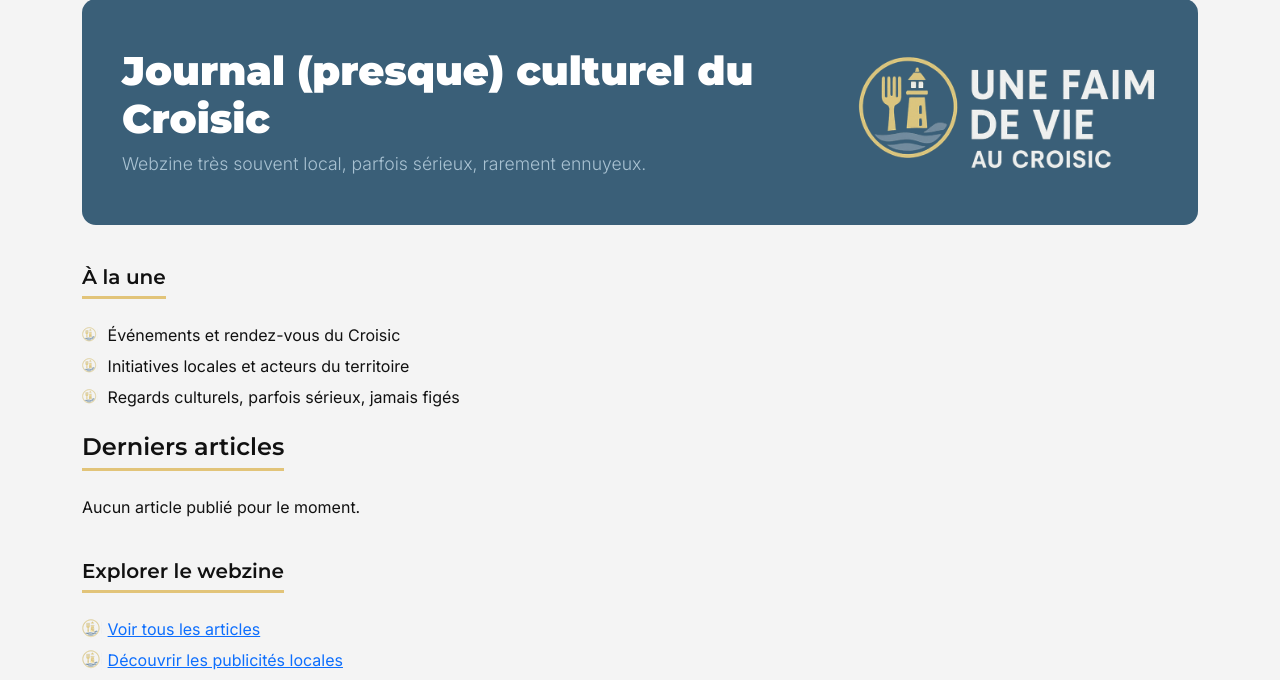
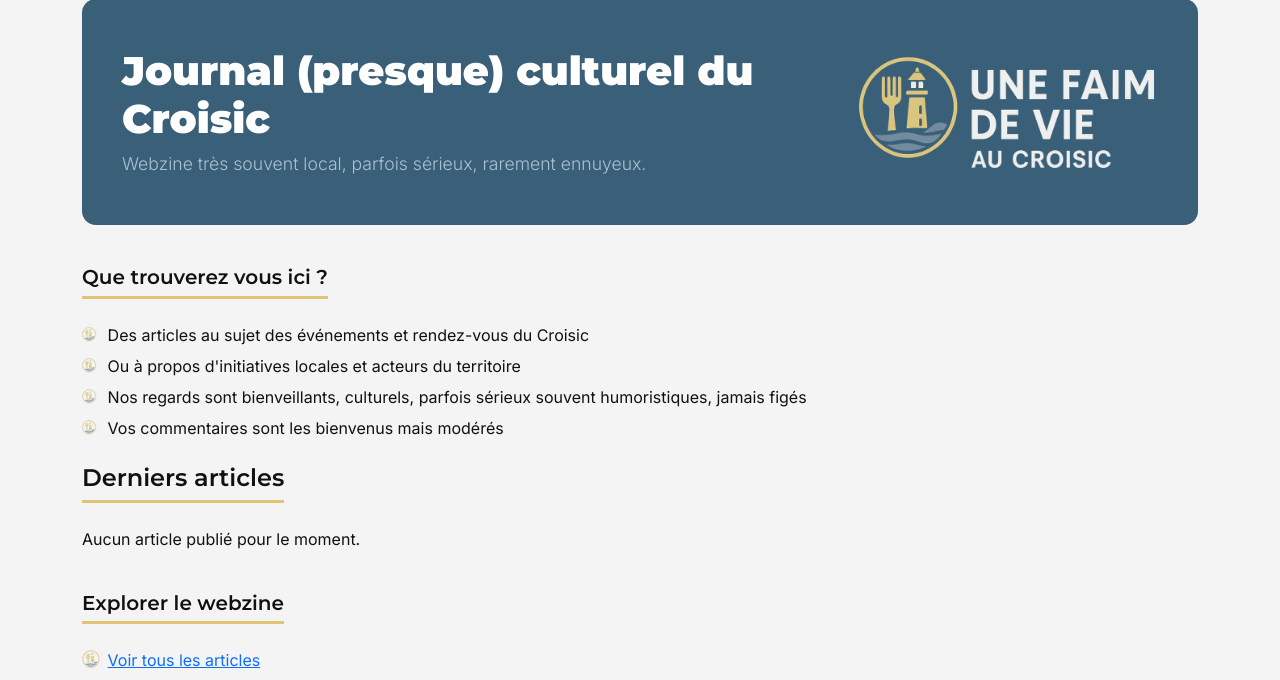
Before and after one commit to misterned/unefaimdevie, a Django app: page / in a window 1280 px wide. Shown: the part 113-793 px from the top of the page. Run offline with Django 5.2, Linux system fonts and the light colour scheme; data that the repository does not hold is empty; parts of the project's set-up code (start-up, migrations or seed data) failed here and were passed over.

Commit message:
Update home.html template

```diff
--- a/core/templates/home.html
+++ b/core/templates/home.html
@@ -15,11 +15,12 @@
 </div>
 
 <section class="mb-4">
-    <h2 class="h5 section-title">À la une</h2>
+    <h2 class="h5 section-title">Que trouverez vous ici ?</h2>
     <ul class="list-favicon list-favicon-md">
-        <li>Événements et rendez-vous du Croisic</li>
-        <li>Initiatives locales et acteurs du territoire</li>
-        <li>Regards culturels, parfois sérieux, jamais figés</li>
+        <li>Des articles au sujet des événements et rendez-vous du Croisic</li>
+        <li>Ou à propos d'initiatives locales et acteurs du territoire</li>
+        <li>Nos regards sont bienveillants, culturels, parfois sérieux souvent humoristiques, jamais figés</li>
+        <li>Vos commentaires sont les bienvenus mais modérés</li>
     </ul>
 </section>
 
```
